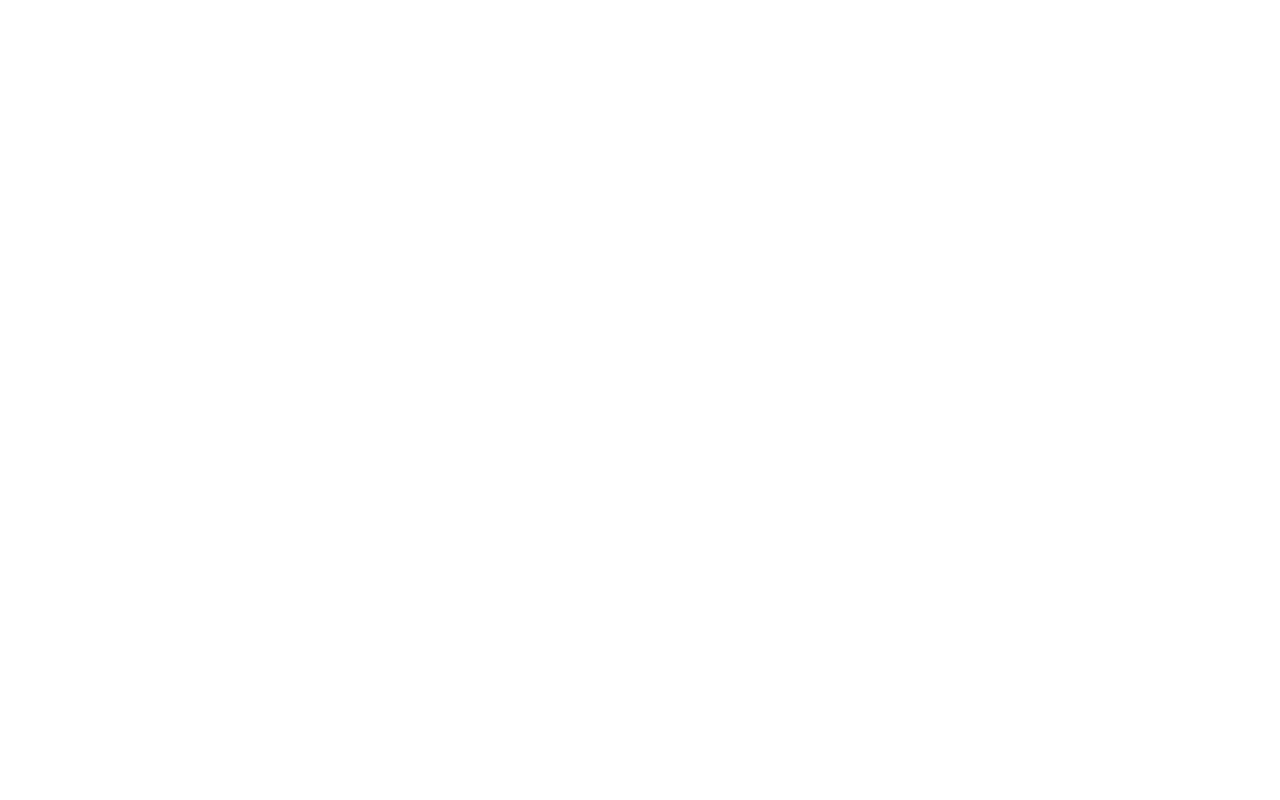
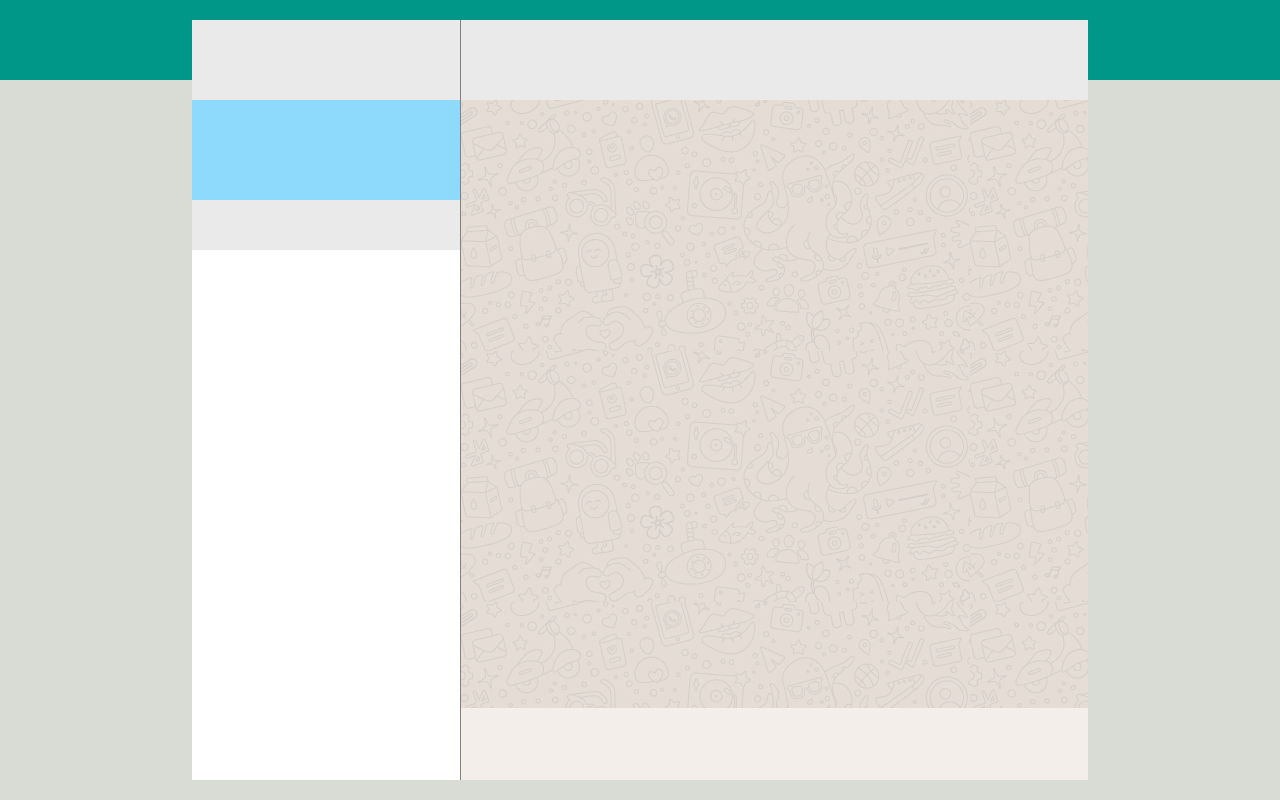
Before and after one commit to andreadau/vue-boolzapp, a plain HTML site: page Milestone 1/index.html in a window 1280 px wide. Drawn offline with nearby package versions, Linux system fonts and the light colour scheme.

Commit message:
css structure done

```diff
--- a/Milestone 1/index.html
+++ b/Milestone 1/index.html
@@ -3,9 +3,61 @@
 <head>
     <meta charset="UTF-8">
     <meta name="viewport" content="width=device-width, initial-scale=1.0">
+    <link rel="stylesheet" href="style.css">
+    <link rel="preconnect" href="https://fonts.gstatic.com">
+    <link href="https://fonts.googleapis.com/css2?family=Roboto:ital,wght@0,300;1,500;1,700&display=swap" rel="stylesheet">
+    <link rel="stylesheet" href="https://cdnjs.cloudflare.com/ajax/libs/font-awesome/5.15.1/css/all.min.css" integrity="sha512-+4zCK9k+qNFUR5X+cKL9EIR+ZOhtIloNl9GIKS57V1MyNsYpYcUrUeQc9vNfzsWfV28IaLL3i96P9sdNyeRssA==" crossorigin="anonymous" />
     <title>Boolzap Milestone 1</title>
 </head>
 <body>
+    <main>
+        <section id="app">
+            <div id="sfondo">
+                <!-- sfondo container -->
+                <div class="green-back">
+                </div>
+                <div class="grey-back">
+                </div>
+                <!-- /sfondo container -->
+                <!-- Main Container -->
+                <div class="large-container">
+                    <div class="container">
+                        <!-- Parte Sinistra -->
+                        <div class="container-left">
+                            <div class="utente">
+
+                            </div>
+                            <div class="alert-notifiche">
+
+                            </div>
+                            <div class="search">
+
+                            </div>
+                            <div class="profili">
+
+                            </div>
+                        </div>
+                        <!-- /Parte Sinistra -->
+
+                        <!-- Parte Destra -->
+                        <div class="container-right">
+                            <div class="profilo-chat">
+
+                            </div>
+                            <div class="chat-resume">
+
+                            </div>
+                            <div class="chat">
+
+                            </div>
+                        </div>
+                        <!-- /Parte Destra -->
+                    </div>
+                </div>
+                <!-- Main Container -->
+            </div>
+        </section>
+    </main>
     <!-- VueJS -->
     <script src="https://cdn.jsdelivr.net/npm/vue@2/dist/vue.js"></script>
     <!-- Js -->
--- a/Milestone 1/style.css
+++ b/Milestone 1/style.css
@@ -0,0 +1,85 @@
+* {
+    margin: 0;
+    padding: 0;
+    box-sizing: border-box;
+}
+body {
+    font-family: 'Roboto', sans-serif;
+    height: 100vh;
+    position: relative;
+}
+.green-back {
+    background-color: #009688;
+    width: 100%;
+    height: 10vh;
+}
+.grey-back {
+    background-color: #D9DBD5;
+    height: 90vh;
+    width: 100%;
+}
+.large-container {
+    position: absolute;
+    top: 0;
+    left: 0;
+    display: flex;
+    justify-content: center;
+    align-items: center;
+    width: 100%;
+    height: 100%;
+}
+.container {
+    display: flex;
+    width: 70%;
+    height: 95vh;
+    background-color: white;
+}
+.container-left {
+    display: flex;
+    flex-direction: column;
+    width: 30%;
+    background-color: white;
+    border-right: 1px solid grey;
+}
+.utente {
+    height: 80px;
+    background-color: #EAEAEA;
+    width: 100%;
+}
+.alert-notifiche {
+    height: 100px;
+    width: 100%;
+    background-color: #8EDAFC;
+}
+.search {
+    display: flex;
+    height: 50px;
+    background-color: #EAEAEA;
+}
+.profili {
+    background-color: white;
+    height: 100px;
+}
+.profili:hover {
+    background-color: #EAEAEA;
+}
+.container-right {
+    display: flex;
+    flex-direction: column;
+    width: 70%;
+    background-color: white;
+}
+.profilo-chat {
+    height: 80px;
+    background-color: #EAEAEA;
+    width: 100%;
+}
+.chat-resume {
+    height: 80%;
+    width: 100%;
+    background-image: url("img/mine.jpg");
+}
+.chat {
+    height: calc(100% - 80% - 80px);
+    background-color: #F3EEEA;
+}
```
